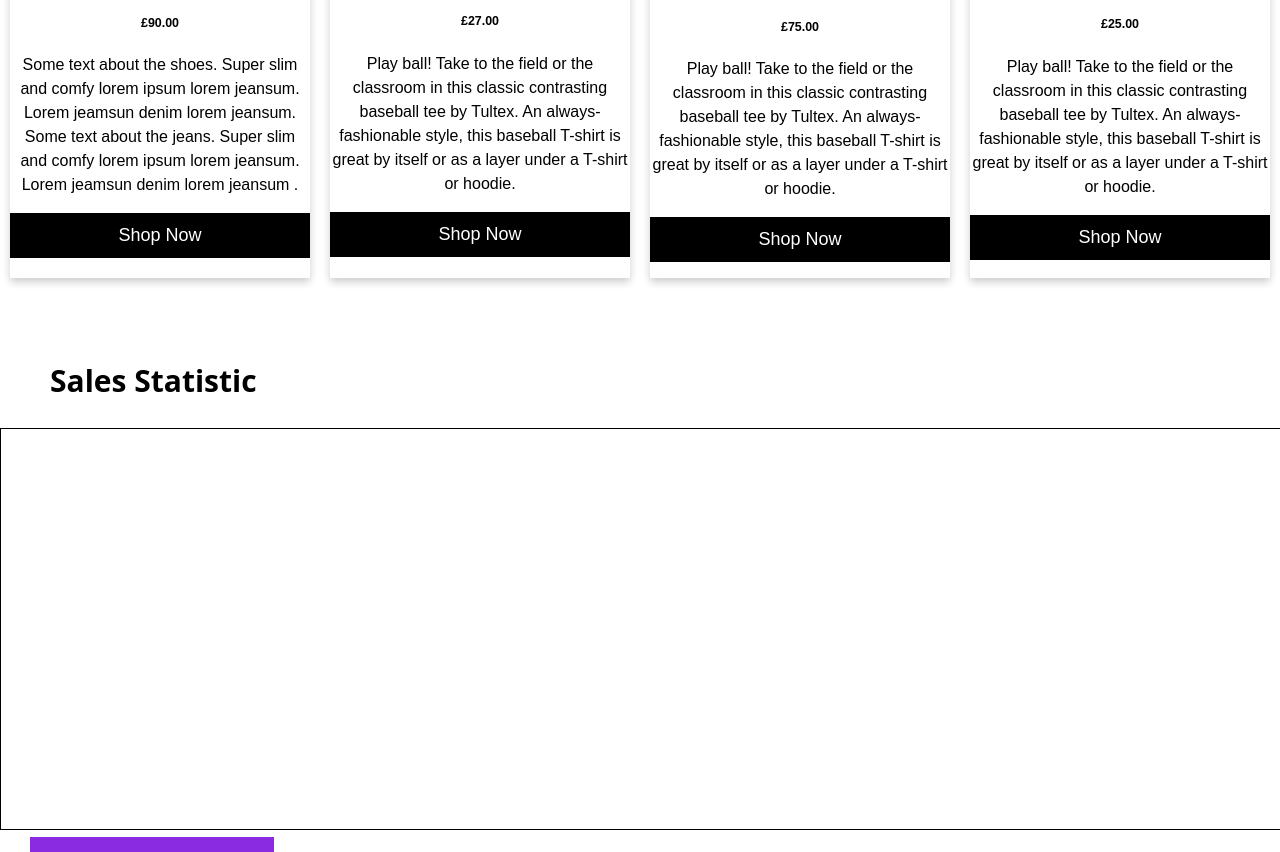
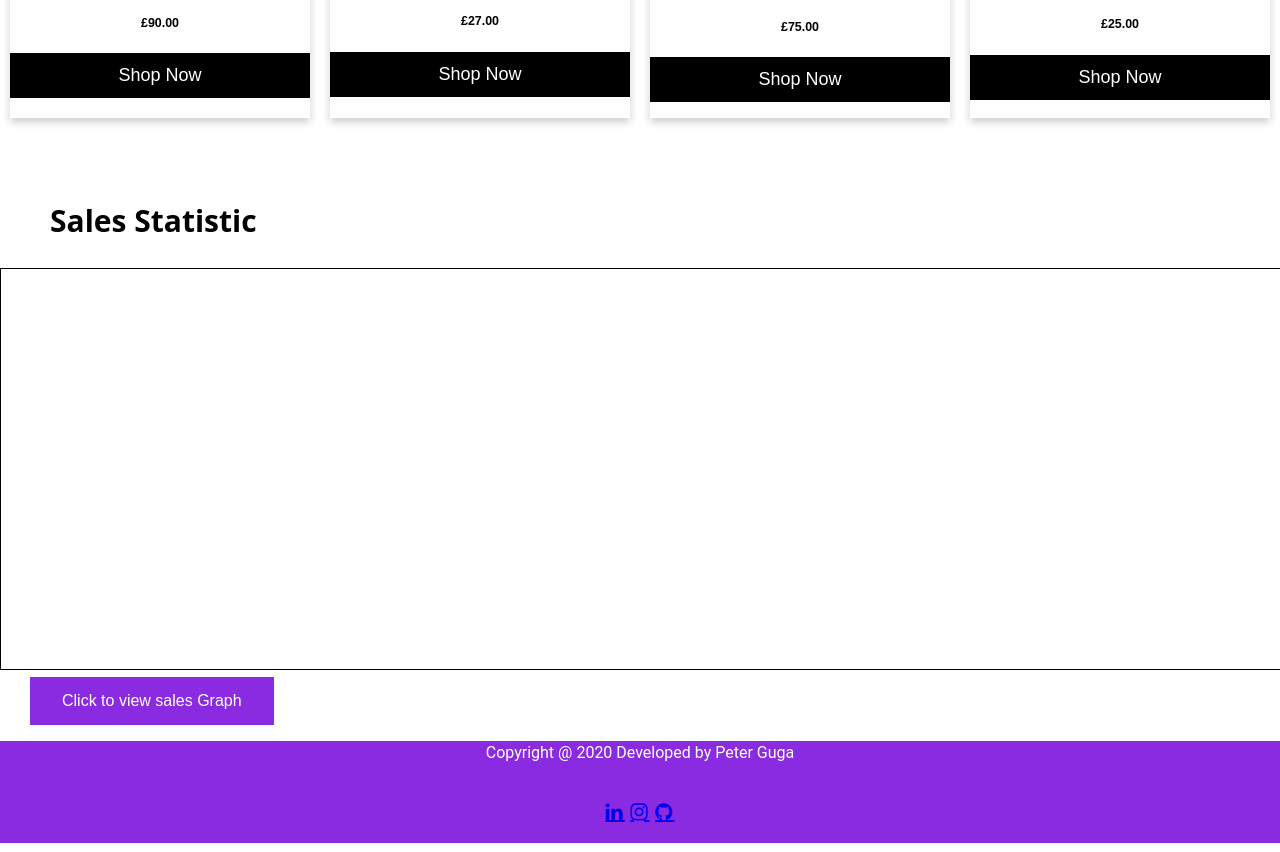
Before and after one commit to p17172258/BusinessWebsite, a plain HTML site: page Garments.html in a window 1280 px wide. Shown: the part 977-1829 px from the top of the page. Drawn offline with Linux system fonts and the light colour scheme.

Commit message:
Update Garments.html

```diff
--- a/Garments.html
+++ b/Garments.html
@@ -44,35 +44,24 @@
             style="width:100%;">
           <h4> Foamposite </h4>
           <h5 >£25.00</h5>
-          <p>Play ball! Take to the field or the classroom in this classic contrasting baseball tee by Tultex. An always-fashionable style, this
-             baseball T-shirt is great by itself or as a layer under a T-shirt or hoodie.</p>
           <p><button>Shop Now</button></p>
         </div>
         <div class="card items">
           <img class="zoom" src="images/Shoes/p3.png" alt=" Nike Dunk" style="width:100%">
           <h4> Nike Dunk</h4>
           <h5 >£75.00</h5>
-          <p>Play ball! Take to the field or the classroom in this classic contrasting baseball tee by Tultex. An always-fashionable style, this baseball
-            T-shirt is great by itself or as a layer under a T-shirt or hoodie.
-            </p>
-          <p><button>Shop Now</button></p>
+                  <p><button>Shop Now</button></p>
         </div>
         <div class="card items">
           <img class="zoom" src="images/Shoes/g2.png" alt="Nike CR7" style="width:100%">
           <h4>Nike CR7</h4>
-          <h5 >£27.00</h5>        <p>Play ball! Take to the field or the classroom in this classic contrasting baseball tee by Tultex. An always-fashionable style, this
-            baseball T-shirt is great by itself or as a layer under a T-shirt or hoodie.
-            </p>
+          <h5 >£27.00</h5>
           <p><button >Shop Now</button></p>
         </div>
         <div class="card items">
           <img class="zoom" src="images/Shoes/g3.png" alt="Air Max" style="width:100%">
           <h4> Air Max</h4>
-          <h5 >£90.00</h5>        <p>Some text about the shoes. Super slim and comfy lorem ipsum lorem jeansum. Lorem jeamsun denim lorem
-            jeansum.
-            Some text about the jeans. Super slim and comfy lorem ipsum lorem jeansum. Lorem jeamsun denim lorem
-            jeansum
-            .</p>
+          <h5 >£90.00</h5>
           <p><button>Shop Now</button></p>
         </div>
 
```
